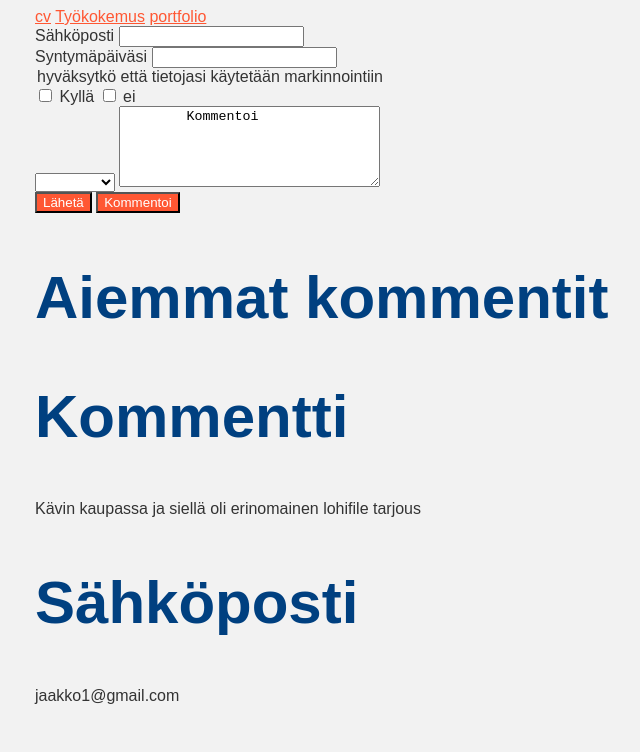
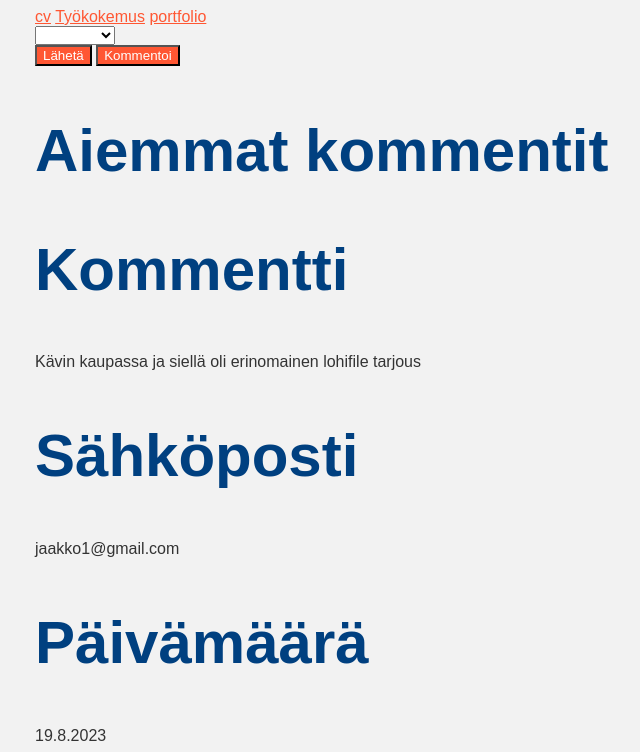
Before and after one commit to Sakarieois/sakarien-projekti, a plain HTML site: page keskustelu.html in a window 1280 px wide. Shown: the top 752 px of the page, without its empty margins (29-669 px from the left). Drawn offline with Linux system fonts and the light colour scheme.

Commit message:
keskustelu

```diff
--- a/keskustelu.html
+++ b/keskustelu.html
@@ -16,17 +16,12 @@
 
 
 
-    <form action="" method="get" class="form-example">
-        <div class="form-example">
-          <label for="name">Sähköposti </label>
-          <input type="text" name="name" id="name" required />
+
 
     </div>
 
 
-        <div class="form-example">
-            <label for="name">Syntymäpäiväsi </label>
-            <input type="text" name="name" id="name" required />
+
 
 
 
@@ -37,14 +32,9 @@
 
 
 
-        <legend>hyväksytkö että tietojasi käytetään markinnointiin</legend>
-
-            <input id="" type="checkbox">
-            <label for="l">Kyllä </label>
 
 
-            <input id="markinnointi" type="checkbox">
-            <label for ="markinnointi">ei </label>
+
 
 
 
@@ -66,9 +56,7 @@
         <option value="">kommenti</option>
 
     </select>
-    <textarea name="textarea" rows="5" cols="30" minlength="10" maxlength="20">
-        Kommentoi
-        </textarea>
+
 
        </div>
 
```
